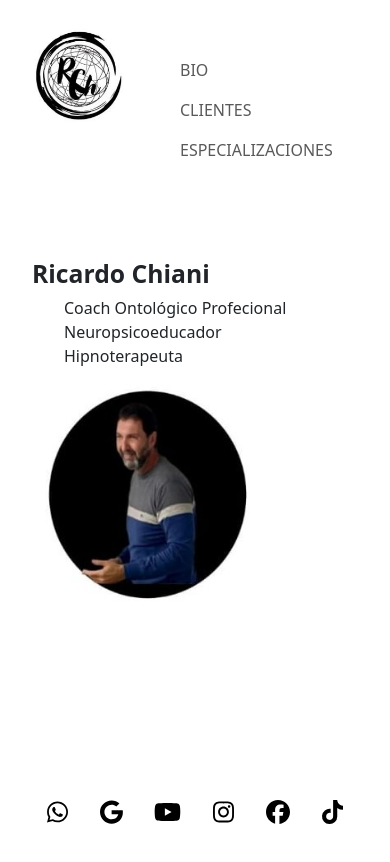
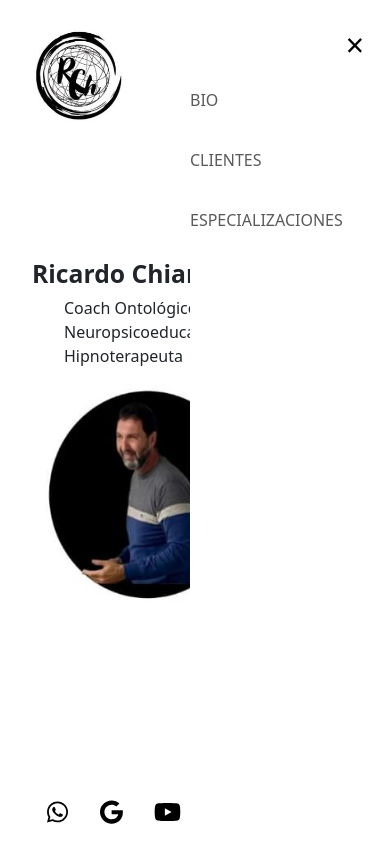
Before and after one commit to nahuelaramburu-rmb/project01, a React (Create React App) app: page / in a window 390 px wide. Both pictures are taken after a click on the button 342 px from the left and 79 px from the top of the page. Shown: the top 862 px of the page. Built offline with nearby package versions, Linux system fonts and the light colour scheme.

Commit message:
header.. more css header

```diff
--- a/src/components/Header/Header.css
+++ b/src/components/Header/Header.css
@@ -12,28 +12,40 @@ img.logo {
   background: none;
   border: none;
   display: none;
+  font-size: 32px;
+  position: absolute;
+  top: 20px;
+  right: 20px;
+  cursor: pointer;
+  transition: font-size 0.3s, color 0.3s;
+}
 
+.navbar-close:hover {
+  font-size: 36px;
+  color: red;
 }
 
 .header-text {
-  font-size: 2em; /* Ajusta este valor según tus necesidades */
+  font-size: 32px;
   font-weight: bold;
 }
 
-.nav-link-text {
-  color: black !important;
-}
+
+
 
 @media (max-width: 991px) {
   .navbar-collapse.custom-navbar-collapse {
     position: fixed;
-    top: 50px;
-    right: 10px;
+    top: 0;
+    right: 0;
     width: 200px;
+    height: 100%;
     background-color: white;
-    border-radius: 10px;
+    border-radius: 0;
     overflow: auto;
     transition: all 0.3s ease;
+    z-index: 1050;
+    padding-top: 60px;
   }
 
   .navbar-close {
@@ -43,6 +55,11 @@ img.logo {
   .navbar-collapse.custom-navbar-collapse.collapsing {
     height: auto !important;
   }
+
+  .nav-link {
+    margin-top: 20px;
+  }
+
   .nav-link span {
     font-size: 16px !important;
     font-weight: normal !important;
@@ -57,7 +74,7 @@ img.logo {
 
 @media (min-width: 992px) {
   .large-screen {
-    font-size: 1.5em; /* Ajusta este valor según tus necesidades */
+    font-size: 24px;
     font-weight: bold;
   }
 }
@@ -66,7 +83,6 @@ img.logo {
   img.logo {
     max-width: 150px;
     margin-left: 50px;
-
   }
 }
 
@@ -76,3 +92,8 @@ img.logo {
     margin-left: 50px;
   }
 }
+
+
+.navbar-nav .nav-link:hover {
+  font-size: 20px !important;
+}
--- a/src/components/Header/Header.jsx
+++ b/src/components/Header/Header.jsx
@@ -1,10 +1,12 @@
-import React from "react";
+import React, { useState } from "react";
 import { Navbar, Nav } from "react-bootstrap";
 import { Link } from "react-router-dom";
 import Logo from "../../assets/logos/logo.jpg";
 import "./Header.css";
 
 const Header = () => {
+  const [expanded, setExpanded] = useState(false);
+
   return (
     <Navbar
       className="navbar"
@@ -12,6 +14,7 @@ const Header = () => {
       expand="lg"
       bg="white"
       variant="light"
+      expanded={expanded}
     >
       <Navbar.Brand as={Link} to="/">
         <img
@@ -20,20 +23,45 @@ const Header = () => {
           className="logo img-fluid rounded-circle my-3"
         />
       </Navbar.Brand>
-      <Navbar.Toggle aria-controls="responsive-navbar-nav" />
+      <Navbar.Toggle
+        aria-controls="responsive-navbar-nav"
+        onClick={() => setExpanded(expanded ? false : "expanded")}
+      />
       <Navbar.Collapse
         id="responsive-navbar-nav"
         className="custom-navbar-collapse"
       >
+        <button
+          className="navbar-close"
+          onClick={() => setExpanded(false)}
+          aria-label="Cerrar"
+        >
+          &times;
+        </button>
         <Nav className="col-11 justify-content-end">
-          <Nav.Link as={Link} to="/bio">
+          <Nav.Link
+            className="nav-link-text"
+            as={Link}
+            to="/bio"
+            onClick={() => setExpanded(false)}
+          >
             <span className="h3 font-weight-bold">BIO</span>
           </Nav.Link>
-          <Nav.Link as={Link} to="/clientes">
-            <span className="h3 font-weight-bold ">CLIENTES</span>
+          <Nav.Link
+            className="nav-link-text"
+            as={Link}
+            to="/clientes"
+            onClick={() => setExpanded(false)}
+          >
+            <span className="h3 font-weight-bold">CLIENTES</span>
           </Nav.Link>
-          <Nav.Link as={Link} to="/especializaciones">
-            <span className="h3 font-weight-bold ">ESPECIALIZACIONES</span>
+          <Nav.Link
+            className="nav-link-text"
+            as={Link}
+            to="/especializaciones"
+            onClick={() => setExpanded(false)}
+          >
+            <span className="h3 font-weight-bold">ESPECIALIZACIONES</span>
           </Nav.Link>
         </Nav>
       </Navbar.Collapse>
```
